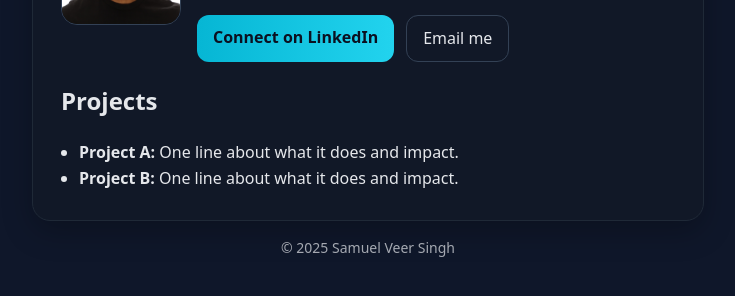
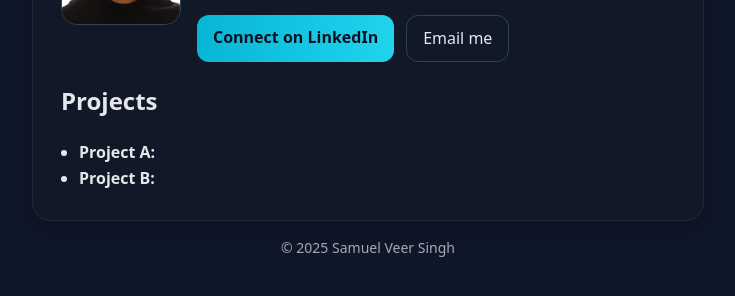
Before and after one commit to samuelveersingh/samuelveersingh.github.io, a plain HTML site: page index.html in a window 1280 px wide. Shown: the part 282-578 px from the top of the page, without its empty margins (272-1007 px from the left). Drawn offline with Linux system fonts and the light colour scheme.

Commit message:
Update index.html

```diff
--- a/index.html
+++ b/index.html
@@ -36,15 +36,15 @@
           <p class="lead">A 3rd-year PhD student with research focuses on clustering multivariate and manifold-valued functional data.</p>
           <div class="buttons">
             <a class="btn primary" href="https://www.linkedin.com/in/samuel-veer-singh" target="_blank" rel="noopener">Connect on LinkedIn</a>
-            <a class="btn" href="mailto:you@example.com">Email me</a>
+            <a class="btn" href="ssingh9@tcd.ie">Email me</a>
           </div>
         </div>
       </div>
 
       <h2>Projects</h2>
       <ul>
-        <li><strong>Project A:</strong> One line about what it does and impact.</li>
-        <li><strong>Project B:</strong> One line about what it does and impact.</li>
+        <li><strong>Project A:</strong> </li>
+        <li><strong>Project B:</strong> </li>
       </ul>
     </section>
     <footer>© <span id="y"></span> Samuel Veer Singh</footer>
```
